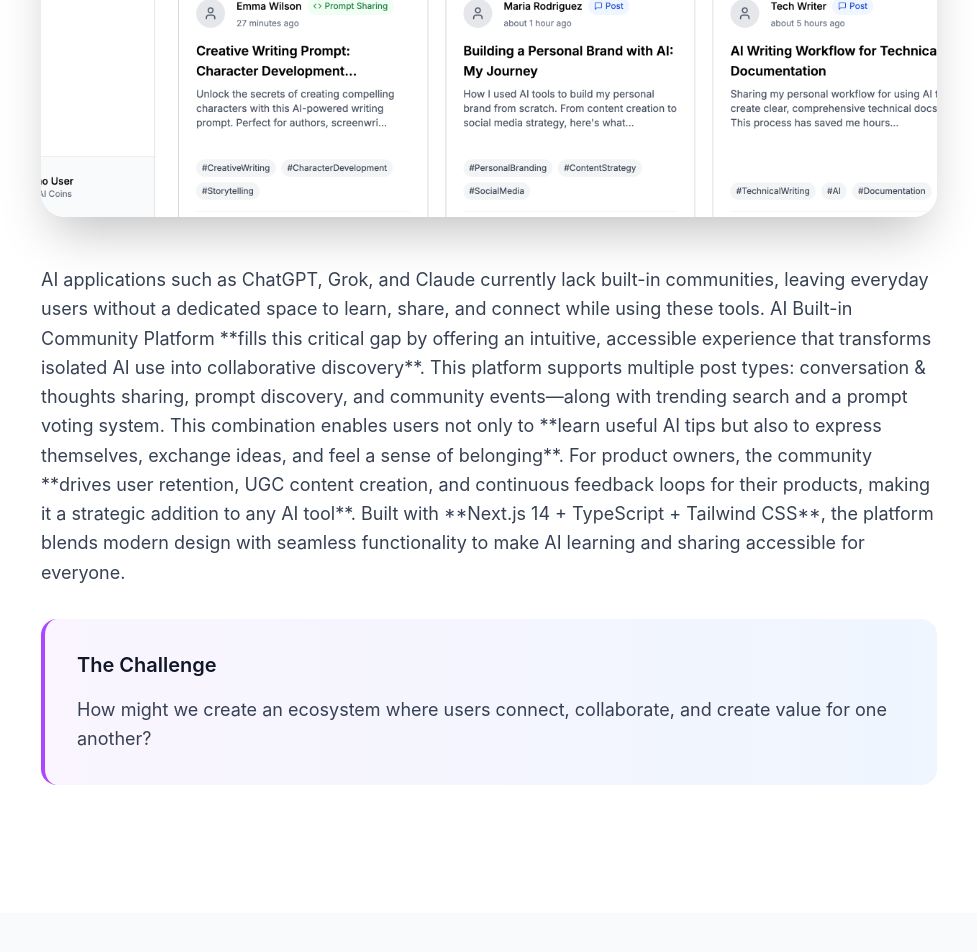
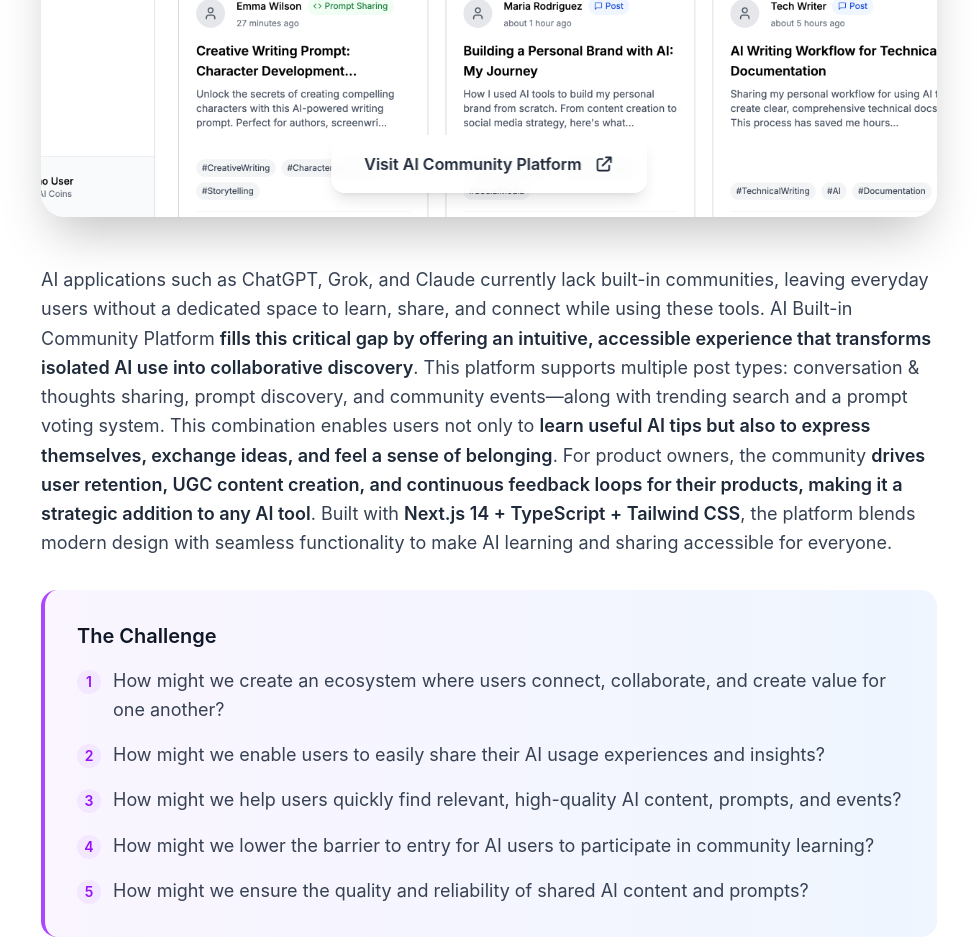
Before and after one commit to cqyestateyuki-prog/qingyuportfoliosite, a React (Vite) app: page /project/ai-community-platform in a window 1280 px wide. Shown: the part 1060-2012 px from the top of the page, without its empty margins (151-1128 px from the left). Built offline with nearby package versions, Linux system fonts and the light colour scheme.

Commit message:
Update ProjectDetail.jsx

```diff
--- a/src/pages/ProjectDetail.jsx
+++ b/src/pages/ProjectDetail.jsx
@@ -10,6 +10,8 @@ import { Button } from '@/components/ui/button'
 import { Badge } from '@/components/ui/badge'
 import { Card, CardContent } from '@/components/ui/card'
 import { ArrowLeft, ArrowUp, ZoomIn } from 'lucide-react'
+//导入Markdown渲染组件
+import ReactMarkdown from 'react-markdown'
 //导入项目数据获取函数
 import { getProjectById } from '../../data/projects'
 import ImageGallery, { SingleImageDisplay, MultiImageGrid, SmartImageDisplay } from '../components/ImageGallery'
@@ -320,19 +322,58 @@ const ProjectDetail = () => {
                 </>
               )}
             </div>
+
+            {/* AI Community项目的重叠按钮 */}
+            {project.id === 'ai-community-platform' && (
+              <div className="absolute bottom-6 left-1/2 transform -translate-x-1/2 z-10">
+                <a
+                  href="https://ai-community-mvp-v2-7y9m.vercel.app/"
+                  target="_blank"
+                  rel="noopener noreferrer"
+                  className="inline-flex items-center px-8 py-4 bg-white/90 backdrop-blur-sm text-gray-800 font-semibold rounded-xl hover:bg-white hover:scale-105 transition-all duration-200 shadow-lg hover:shadow-xl border border-white/50"
+                >
+                  Visit AI Community Platform
+                  <svg className="ml-3 w-5 h-5" fill="none" stroke="currentColor" viewBox="0 0 24 24">
+                    <path strokeLinecap="round" strokeLinejoin="round" strokeWidth={2} d="M10 6H6a2 2 0 00-2 2v10a2 2 0 002 2h10a2 2 0 002-2v-4M14 4h6m0 0v6m0-6L10 14" />
+                  </svg>
+                </a>
+              </div>
+            )}
           </div>
 
           <div className="prose prose-lg max-w-none mb-12">
-            <p className="text-lg text-gray-700 leading-relaxed text-left mb-8">
+            <div className="text-lg text-gray-700 leading-relaxed text-left mb-8">
+              <ReactMarkdown
+                components={{
+                  p: ({children}) => <p className="mb-4">{children}</p>,
+                  strong: ({children}) => <strong className="font-semibold text-gray-800">{children}</strong>
+                }}
+              >
                 {project.overview.content}
-            </p>
+              </ReactMarkdown>
+            </div>
 
-            {project.overview.challenge && (
+            {(project.overview.challenge || project.overview.challenges) && (
               <div id="challenge" className="bg-gradient-to-r from-purple-50 to-blue-50 p-8 rounded-2xl border-l-4 border-purple-500">
                 <h3 className="text-xl font-semibold text-gray-900 mb-4">The Challenge</h3>
+                {project.overview.challenges ? (
+                  <div className="space-y-4">
+                    {project.overview.challenges.map((challenge, index) => (
+                      <div key={index} className="flex items-start space-x-3">
+                        <div className="flex-shrink-0 w-6 h-6 bg-purple-100 rounded-full flex items-center justify-center mt-1">
+                          <span className="text-purple-600 font-semibold text-sm">{index + 1}</span>
+                        </div>
+                        <p className="text-lg text-gray-700 leading-relaxed">
+                          {challenge}
+                        </p>
+                      </div>
+                    ))}
+                  </div>
+                ) : (
                   <p className="text-lg text-gray-700 leading-relaxed">
                     {project.overview.challenge}
                   </p>
+                )}
               </div>
             )}
           </div>
@@ -381,14 +422,28 @@ const ProjectDetail = () => {
             <div className="prose prose-lg max-w-none mb-12">
               {Array.isArray(section.content) ? (
                 section.content.map((paragraph, index) => (
-                  <p key={index} className="text-lg text-gray-700 leading-relaxed mb-4">
+                  <div key={index} className="text-lg text-gray-700 leading-relaxed mb-4">
+                    <ReactMarkdown
+                      components={{
+                        p: ({children}) => <p className="mb-4">{children}</p>,
+                        strong: ({children}) => <strong className="font-semibold text-gray-800">{children}</strong>
+                      }}
+                    >
                       {paragraph}
-                  </p>
+                    </ReactMarkdown>
+                  </div>
                 ))
               ) : (
-                <p className="text-lg text-gray-700 leading-relaxed">
+                <div className="text-lg text-gray-700 leading-relaxed">
+                  <ReactMarkdown
+                    components={{
+                      p: ({children}) => <p className="mb-4">{children}</p>,
+                      strong: ({children}) => <strong className="font-semibold text-gray-800">{children}</strong>
+                    }}
+                  >
                     {section.content}
-                </p>
+                  </ReactMarkdown>
+                </div>
               )}
             </div>
 
@@ -415,6 +470,30 @@ const ProjectDetail = () => {
                       </p>
                     </CardContent>
                   </Card>
+                ))}
+              </div>
+            )}
+
+            {/* 按钮 */}
+            {section.buttons && section.buttons.length > 0 && (
+              <div className="mb-8 flex flex-wrap gap-4 justify-center">
+                {section.buttons.map((button, buttonIndex) => (
+                  <a
+                    key={buttonIndex}
+                    href={button.url}
+                    target="_blank"
+                    rel="noopener noreferrer"
+                    className={`inline-flex items-center px-6 py-3 font-semibold rounded-lg transition-all duration-200 shadow-lg hover:shadow-xl ${
+                      button.type === 'github'
+                        ? 'bg-gray-800 text-white hover:bg-gray-900'
+                        : 'bg-gradient-to-r from-purple-600 to-pink-600 text-white hover:from-purple-700 hover:to-pink-700'
+                    }`}
+                  >
+                    {button.text}
+                    <svg className="ml-2 w-4 h-4" fill="none" stroke="currentColor" viewBox="0 0 24 24">
+                      <path strokeLinecap="round" strokeLinejoin="round" strokeWidth={2} d="M10 6H6a2 2 0 00-2 2v10a2 2 0 002 2h10a2 2 0 002-2v-4M14 4h6m0 0v6m0-6L10 14" />
+                    </svg>
+                  </a>
                 ))}
               </div>
             )}
```
Lines whose indentation alone changed are shown as unchanged.
